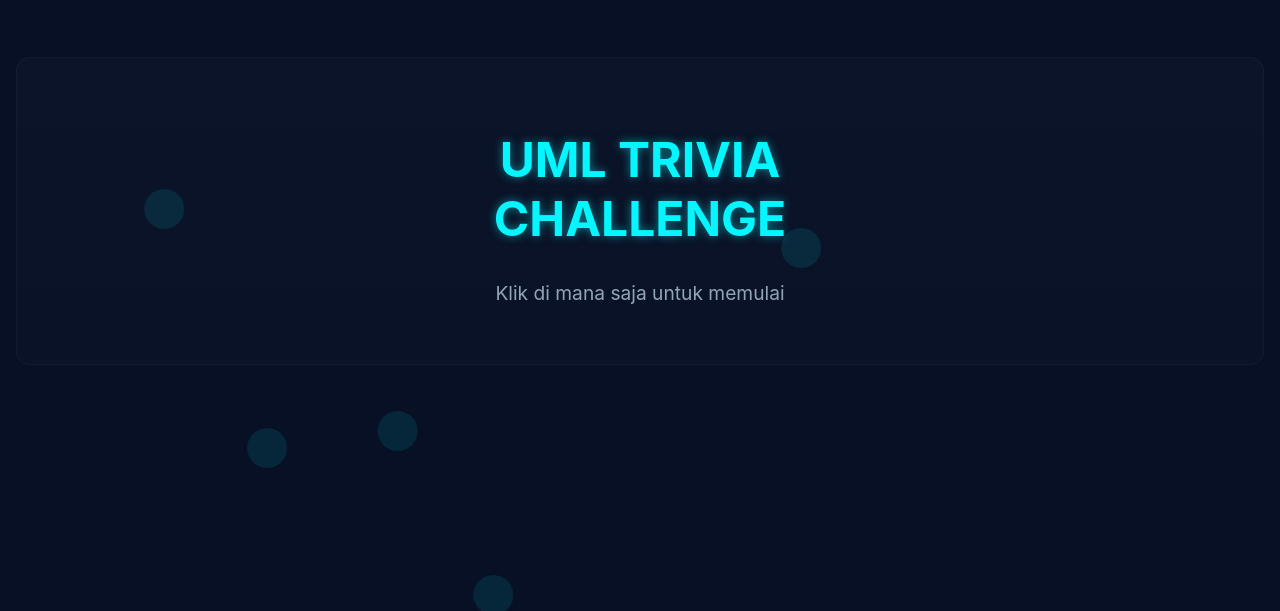
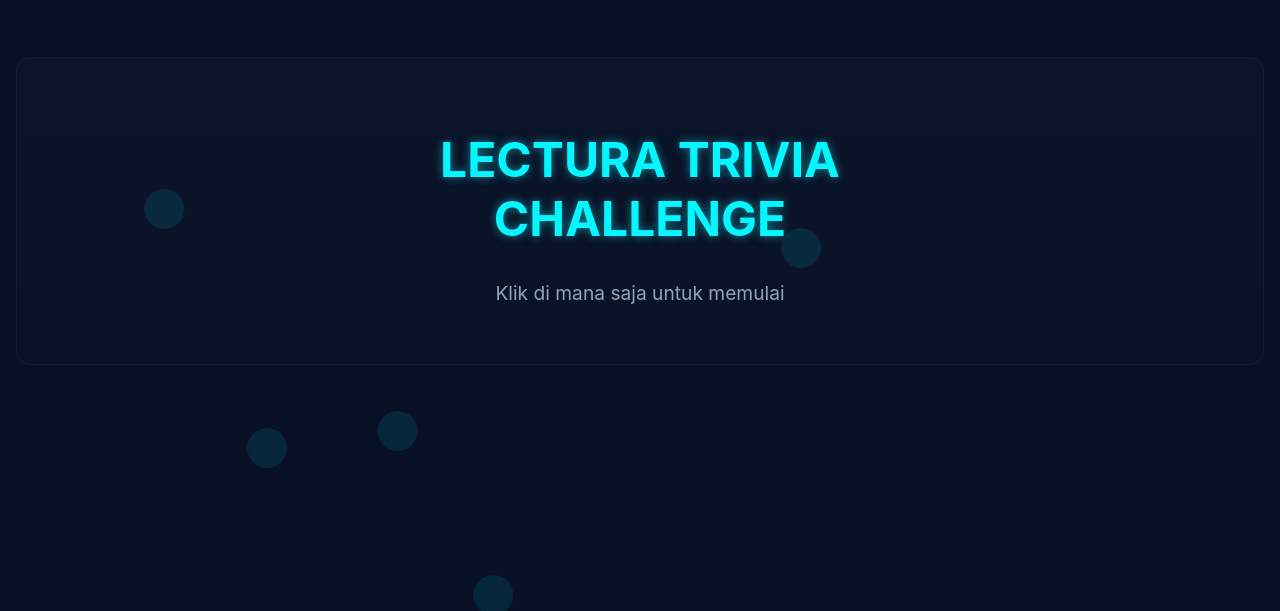
Before and after one commit to dilanurlaila/trivia-game-, a plain HTML site: page index.html in a window 1280 px wide. Shown: the part 189-800 px from the top of the page. Drawn offline with Linux system fonts and the light colour scheme; no server answers.

Commit message:
Change title and headings from UML to Lectura Trivia

```diff
--- a/index.html
+++ b/index.html
@@ -3,7 +3,7 @@
   <head>
     <meta charset="UTF-8" />
     <meta name="viewport" content="width=device-width, initial-scale=1.0" />
-    <title>UML Trivia Challenge - RPL</title>
+    <title>Lectura Trivia Challenge - Information Systems</title>
     <link rel="stylesheet" href="style.css" />
     <link rel="preconnect" href="https://fonts.googleapis.com" />
     <link rel="preconnect" href="https://fonts.gstatic.com" crossorigin />
@@ -30,7 +30,7 @@
     <!-- Screen 0: Welcome -->
     <div id="welcomeScreen" class="screen">
       <div class="card welcome-card">
-        <h1>UML TRIVIA<br />CHALLENGE</h1>
+        <h1>LECTURA TRIVIA<br />CHALLENGE</h1>
         <p>Klik di mana saja untuk memulai</p>
       </div>
     </div>
@@ -40,7 +40,7 @@
       <div class="card setup-card">
         <div class="logo"><div class="dot">WELCOME TO QUIZ</div></div>
         <div>
-          <h1 class="main-title">UML Trivia Challenge</h1>
+          <h1 class="main-title">Lectura Trivia Challenge</h1>
         </div>
         <div class="form-group fade-in-2">
           <input type="text" id="playerName" placeholder="Masukkan Nama Anda" />
```
